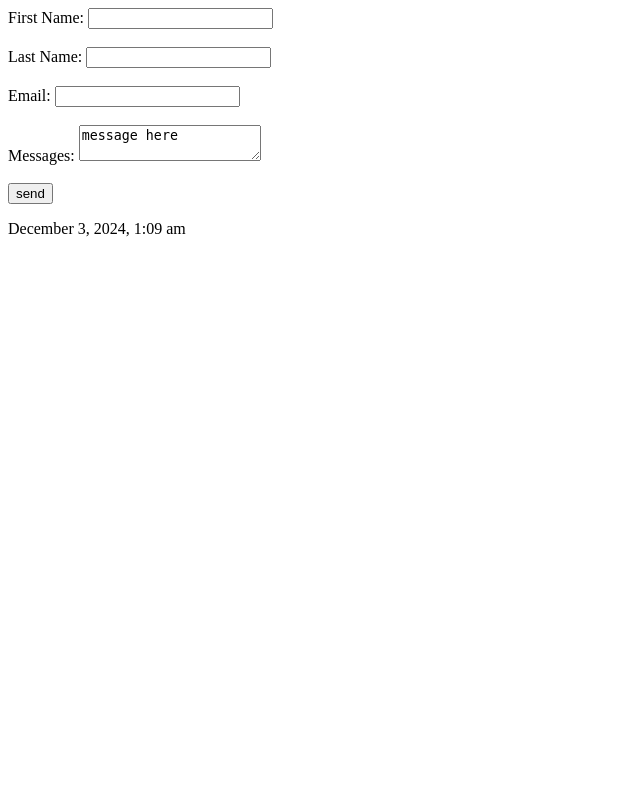
After one commit to katrina-macadams/macadams_katrina_portfolio, a PHP site: page /contact.php in a window 1280 px wide. The commit adds this page. Shown: the whole page, without its empty margins (0-640 px from the left). Run offline with PHP 8.4, Linux system fonts and the light colour scheme.

```diff
--- /dev/null
+++ b/contact.php
@@ -0,0 +1,39 @@
+<html>
+<head>
+</head>
+
+<body>
+<section>
+<form method="post" action="send_mail.php">
+
+    <label for="first_name">First Name: </label>
+    <input type="text" name="first_name" id="first_name">
+
+<br><br>
+
+    <label for="last_name">Last Name: </label>
+    <input type="text" name="last_name" id="last_name">
+
+    <br><br>
+
+    <label for="email">Email: </label>
+    <input type="text" name="email" id="email">
+
+    <br><br>
+
+    <label for="message">Messages: </label>
+    <textarea name="message" id="message">message here</textarea>
+
+    <br><br>
+
+    <input type="submit" value="send">
+</form>
+</section>
+<footer>
+<?php
+echo date("F j, Y, g:i a");
+?>
+
+</footer>
+</body>
+</html>
--- /dev/null
+++ b/includes/connect.php
@@ -0,0 +1,4 @@
+<?php
+//Creates a connection to the database. This code is 'included' into another file, as if it is pasted into the other file.
+$connect = new mysqli('localhost','root','root','portfolio');
+?>
--- a/index.html
+++ b/index.html
@@ -6,6 +6,9 @@
     <link rel="stylesheet" href="https://cdnjs.cloudflare.com/ajax/libs/font-awesome/4.7.0/css/font-awesome.min.css">
     <link href="css/main.css" rel="stylesheet">
     <link href="css/grid.css" rel="stylesheet">
+    <link rel="preconnect" href="https://fonts.googleapis.com">
+    <link rel="preconnect" href="https://fonts.gstatic.com" crossorigin>
+    <link href="https://fonts.googleapis.com/css2?family=Julius+Sans+One&family=Nunito:ital,wght@0,200..1000;1,200..1000&family=Raleway:ital,wght@0,100..900;1,100..900&display=swap" rel="stylesheet">
     <link rel="stylesheet" href="https://cdn.plyr.io/3.7.8/plyr.css">
     <title>Portfolio</title>
 </head>
--- a/sass/abstracts/_variables.scss
+++ b/sass/abstracts/_variables.scss
@@ -11,9 +11,9 @@ $l-blue: #4995F2; // Light Blue
 $black: #000; // Black
 
 // Font Families
-$h1-font-family: url(../../fonts/juliussansone.ttf);
-$h2-font-family: 'raleway', 'helvetica', 'arial';
-$p-font-family: 'nunito',arial, sans-serif;
+$h1-font-family: "Julius Sans One", sans-serif;
+$h2-font-family: "Raleway", sans-serif;
+$p-font-family: "Nunito", sans-serif;
 
 // Font Sizes
 $base-font-size: 20px;
```
Also changed, not shown: css/main.css (+1 -1 lines), sass/abstracts/_fonts.scss (+19 -0 lines), sass/pages/_home.scss (added, +75 -0 lines), sass/pages/_index.scss (+1 -76 lines), send_mail.php (added, +30 -0 lines), images/1.5in white.svg (added), images/port_background.jpg (added), 2 other files.
